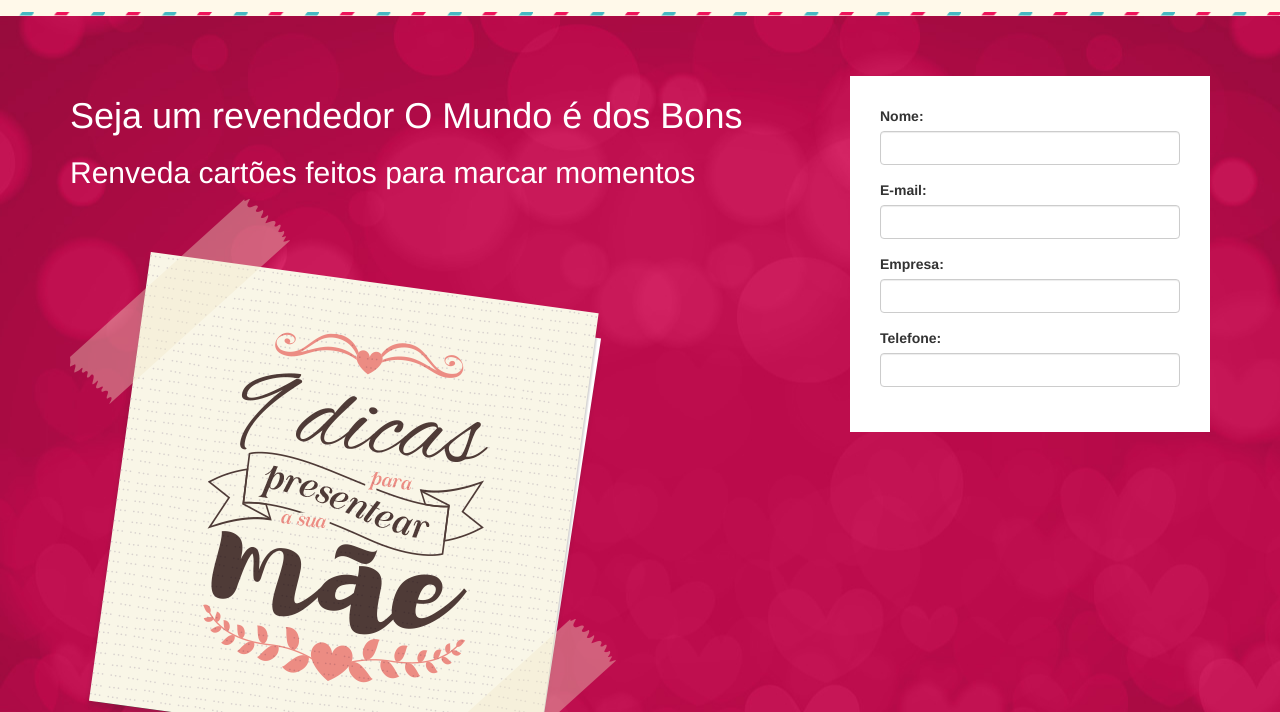
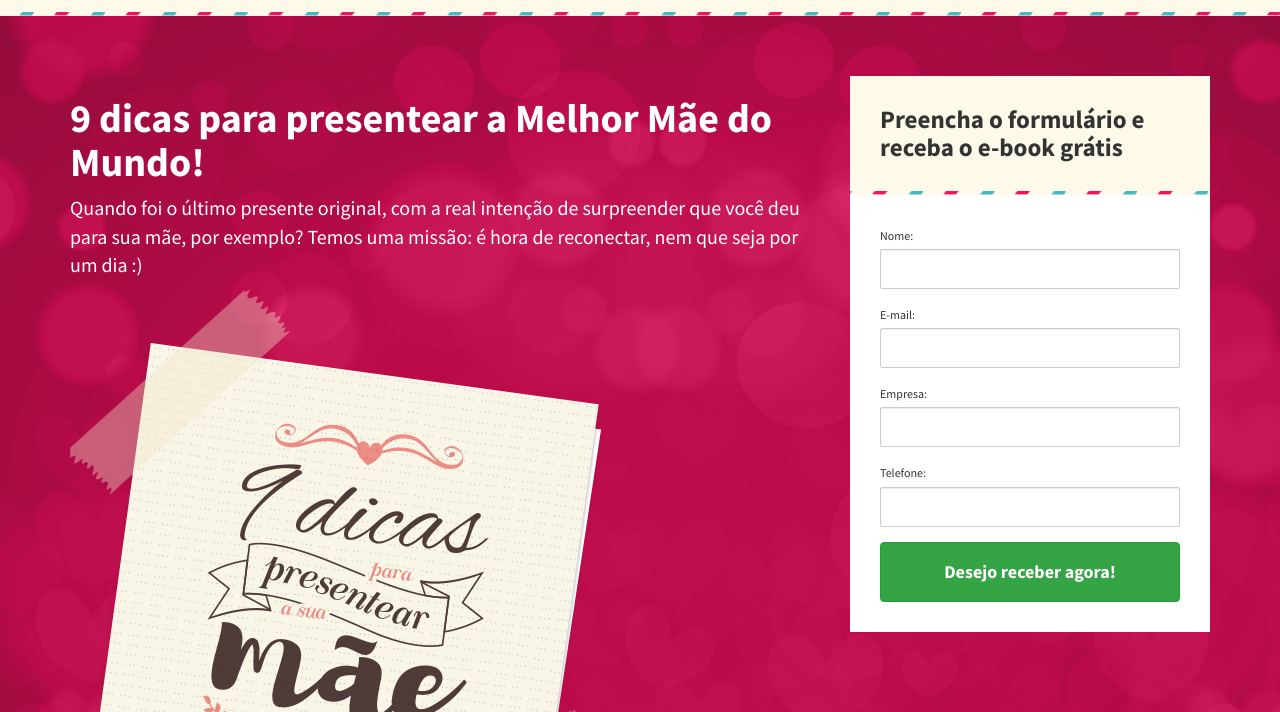
Before and after one commit to silveiradasilvaa/o-mundo-e-dos-bons, a plain HTML site: page index.html in a window 1280 px wide. Shown: the part 88-800 px from the top of the page. Drawn offline with Linux system fonts and the light colour scheme.

Commit message:
header form e descrição final

```diff
--- a/css/style.css
+++ b/css/style.css
@@ -1,3 +1,21 @@
+h1, .h1 {
+	font-family: 'Source Sans Pro', sans-serif;
+	font-weight: 700;
+	font-size:40px;
+}
+
+h2, .h2 {
+	font-family: 'Source Sans Pro', sans-serif;
+	font-weight: 700;
+	font-size: 25px;
+}
+
+.description {
+	font-family: 'Source Sans Pro', sans-serif;
+	font-weight: 400;
+	font-size: 20px;
+}
+
 .box-form {
 	background-color: white;
 	padding: 30px;
@@ -48,3 +66,100 @@
 .showcase{
 	padding: 60px 0;
 }
+
+.form-control {
+  display: block;
+  width: 100%;
+  height: 40px;
+  padding: 6px 12px;
+  font-size: 14px;
+  line-height: 1.42857143;
+  color: #555;
+  background-color: #fff;
+  background-image: none;
+  border: 1px solid #ccc;
+  border-radius: 2px;
+  -webkit-box-shadow: inset 0 1px 1px rgba(0, 0, 0, .075);
+          box-shadow: inset 0 1px 1px rgba(0, 0, 0, .075);
+  -webkit-transition: border-color ease-in-out .15s, -webkit-box-shadow ease-in-out .15s;
+       -o-transition: border-color ease-in-out .15s, box-shadow ease-in-out .15s;
+          transition: border-color ease-in-out .15s, box-shadow ease-in-out .15s;
+}
+.form-control:focus {
+  border-color: #66afe9;
+  outline: 0;
+  -webkit-box-shadow: inset 0 1px 1px rgba(0,0,0,.075), 0 0 2px rgba(102, 175, 233, .6);
+          box-shadow: inset 0 1px 1px rgba(0,0,0,.075), 0 0 2px rgba(102, 175, 233, .6);
+}
+.form-control::-moz-placeholder {
+  color: #999;
+  opacity: 1;
+}
+.form-control:-ms-input-placeholder {
+  color: #999;
+}
+.form-control::-webkit-input-placeholder {
+  color: #999;
+}
+.form-control::-ms-expand {
+  background-color: transparent;
+  border: 0;
+}
+
+label {
+  display: inline-block;
+  max-width: 100%;
+  margin-bottom: 5px;
+  font-weight: 400;
+  font-size: 12px;
+  font-family: 'Source Sans Pro', sans-serif;
+}
+
+.btn-default {
+    color: white;
+    background-color: #34a445;
+    border-color: #289939;
+    width: 100%;
+    height: 60px;
+  font-weight: 700;
+  font-size: 18px;
+  font-family: 'Source Sans Pro', sans-serif;
+  	-webkit-transition: 0.2s; /* Safari */
+    transition: 0.2s;
+}
+
+.btn-default:focus,
+.btn-default.focus {
+  color: white;
+  background-color: #1c842c;
+  border-color: #8c8c8c;
+}
+.btn-default:hover {
+  color: white;
+  background-color: #1c842c;
+  border-color: #adadad;
+}
+.btn-default:active,
+.btn-default.active,
+.open > .dropdown-toggle.btn-default {
+  color: white;
+  background-color: #1c842c;
+  border-color: #adadad;
+}
+
+.header-form {
+	background-color: white;
+	padding: 30px;
+	background-color: #fff9ea;
+	border: 4px solid transparent;
+	border-image-source: url(../images/border.png);
+	border-image-repeat: repeat;
+	border-image-slice: 6.4;
+	border-top: none;
+	border-left: none;
+	border-right: none;
+}
+
+.header-form h2 {
+	margin:0px;
+}
--- a/index.html
+++ b/index.html
@@ -12,6 +12,7 @@
 
     <link href="css/bootstrap.min.css" rel="stylesheet">
     <link href="css/style.css" rel="stylesheet">
+    <link href='https://fonts.googleapis.com/css?family=Source+Sans+Pro:400,700' rel='stylesheet' type='text/css'>
   </head>
 
   <body>
@@ -32,11 +33,14 @@
       <div class="container">
         <div class="row">
           <section class="col-md-8 white">
-              <h1>Seja um revendedor O Mundo é dos Bons</h1>
-              <h2>Renveda cartões feitos para marcar momentos</h2>
+              <h1>9 dicas para presentear a Melhor Mãe do Mundo!</h1>
+              <p class="description">Quando foi o último presente original, com a real intenção de surpreender que você deu para sua mãe, por exemplo? Temos uma missão: é hora de reconectar, nem que seja por um dia :)</p>
                <img src="images/card.png" alt="Cartão">
           </section>
           <div class="col-md-4">
+            <div class="header-form">
+              <h2>Preencha o formulário e receba o e-book grátis</h2>
+            </div>
             <form role="form" class="box-form">
               <div class="form-group">
                 <label for="name">Nome:</label>
@@ -54,6 +58,7 @@
                 <label for="phone">Telefone:</label>
                 <input type="text" class="form-control" id="phone">
               </div>
+              <button type="submit" class="btn btn-default">Desejo receber agora!</button>
             </form>
           </div>
         </div>
```
Also changed, not shown: css/bootstrap.css, fonts/SourceSansPro-Bold.ttf (added), fonts/SourceSansPro-Regular.ttf (added).
